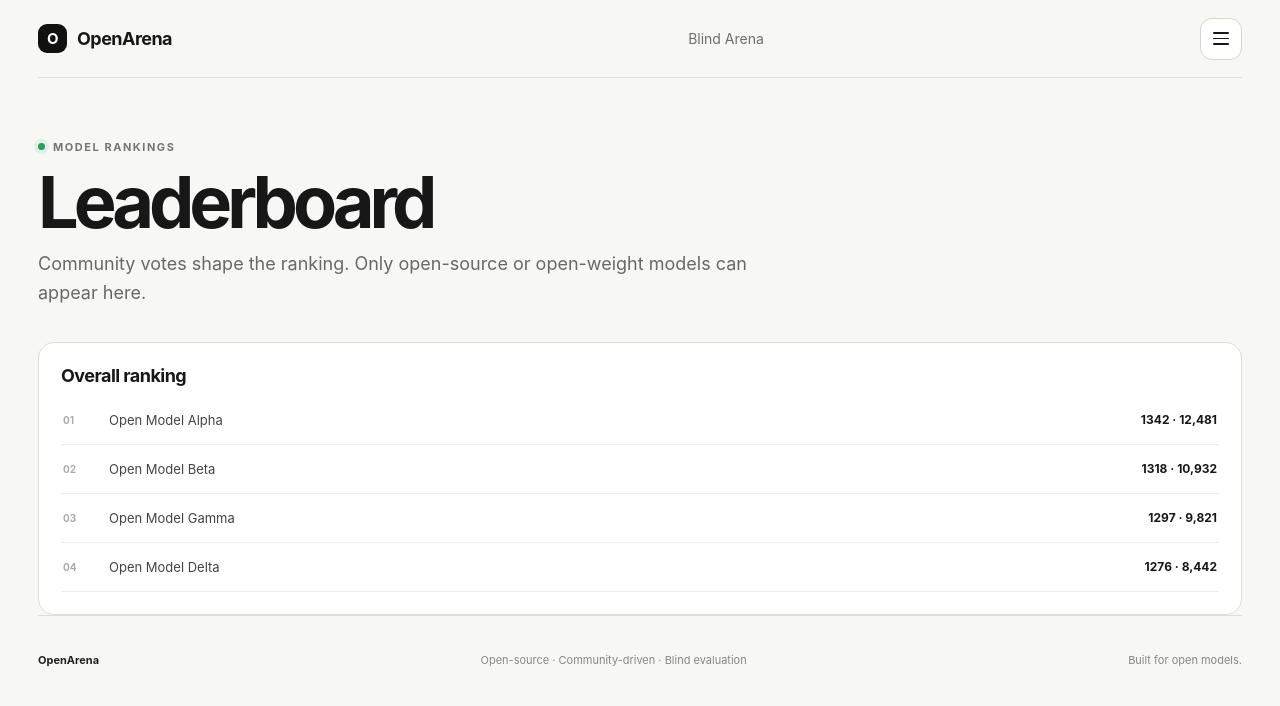
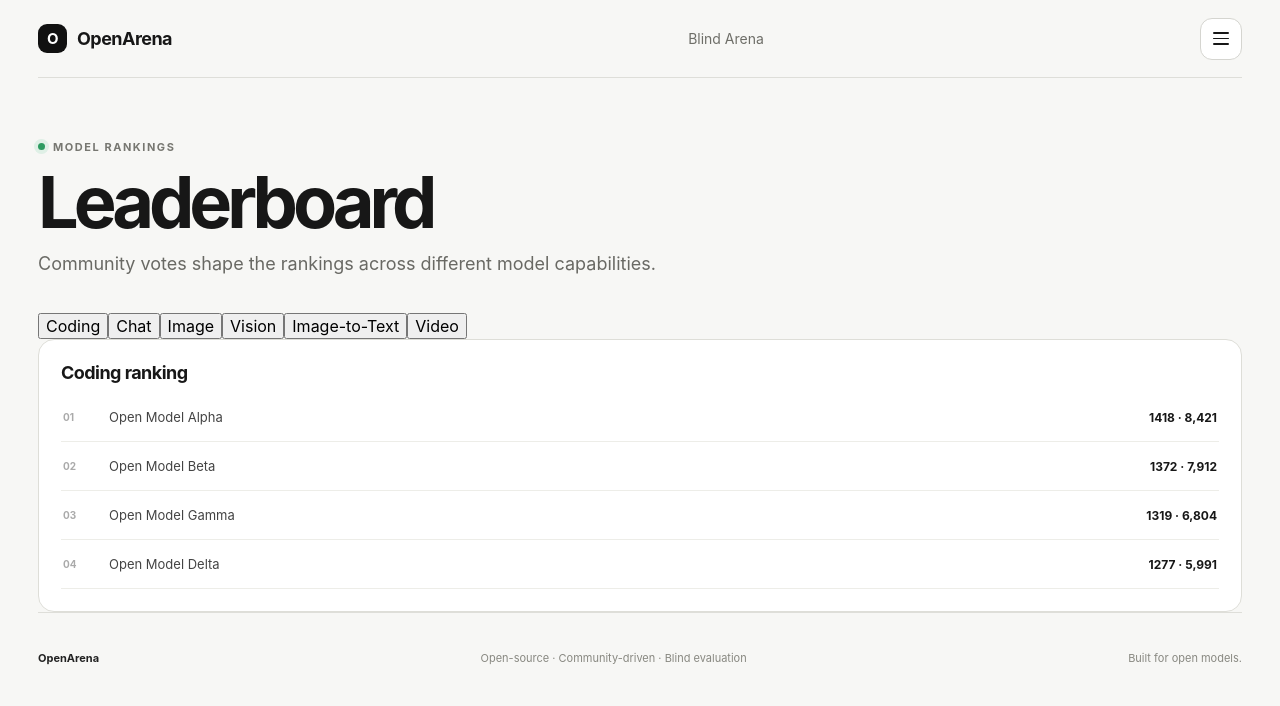
Before and after one commit to 010213pashaleshenko1-blip/OpenArena, a Next.js app: page /leaderboard in a window 1280 px wide. Shown: the top 706 px of the page. Built offline with nearby package versions, Linux system fonts and the light colour scheme.

Commit message:
feat: add leaderboard category tabs

```diff
--- a/app/leaderboard/page.tsx
+++ b/app/leaderboard/page.tsx
@@ -1,29 +1,32 @@
+"use client";
+
+import { useState } from "react";
 import { SiteShell } from "../components/site-shell";
 
-const rows = [
-  ["01", "Open Model Alpha", "1342", "12,481"],
-  ["02", "Open Model Beta", "1318", "10,932"],
-  ["03", "Open Model Gamma", "1297", "9,821"],
-  ["04", "Open Model Delta", "1276", "8,442"],
-];
+const categories = ["Coding", "Chat", "Image", "Vision", "Image-to-Text", "Video"];
+
+const rankings: Record<string, string[][]> = {
+  Coding: [["01", "Open Model Alpha", "1418", "8,421"], ["02", "Open Model Beta", "1372", "7,912"], ["03", "Open Model Gamma", "1319", "6,804"], ["04", "Open Model Delta", "1277", "5,991"]],
+  Chat: [["01", "Open Model Beta", "1431", "12,481"], ["02", "Open Model Alpha", "1398", "11,205"], ["03", "Open Model Delta", "1324", "9,842"], ["04", "Open Model Gamma", "1291", "8,714"]],
+  Image: [["01", "Open Vision Alpha", "1386", "4,281"], ["02", "Open Vision Beta", "1340", "3,918"], ["03", "Open Model Gamma", "1297", "3,421"], ["04", "Open Vision Delta", "1258", "2,884"]],
+  Vision: [["01", "Open Vision Alpha", "1422", "5,182"], ["02", "Open Model Beta", "1364", "4,701"], ["03", "Open Vision Gamma", "1321", "4,116"], ["04", "Open Model Alpha", "1289", "3,907"]],
+  "Image-to-Text": [["01", "Open Vision Beta", "1397", "3,921"], ["02", "Open Vision Alpha", "1378", "3,604"], ["03", "Open Model Gamma", "1306", "3,102"], ["04", "Open Vision Delta", "1268", "2,744"]],
+  Video: [["01", "Open Video Alpha", "1369", "2,481"], ["02", "Open Video Beta", "1331", "2,104"], ["03", "Open Vision Gamma", "1288", "1,892"], ["04", "Open Video Delta", "1247", "1,504"]],
+};
 
 export default function LeaderboardPage() {
+  const [category, setCategory] = useState("Coding");
+  const rows = rankings[category];
+
   return (
-    <SiteShell
-      title="Leaderboard"
-      description="Community votes shape the ranking. Only open-source or open-weight models can appear here."
-      badge="MODEL RANKINGS"
-    >
+    <SiteShell title="Leaderboard" description="Community votes shape the rankings across different model capabilities." badge="MODEL RANKINGS">
+      <div className="category-tabs" role="tablist" aria-label="Leaderboard categories">
+        {categories.map((item) => <button key={item} className={category === item ? "selected" : ""} onClick={() => setCategory(item)} role="tab" aria-selected={category === item}>{item}</button>)}
+      </div>
       <section className="content-grid">
         <article className="content-card">
-          <h2>Overall ranking</h2>
-          {rows.map(([rank, name, elo, battles]) => (
-            <div className="rank-row" key={rank}>
-              <b>{rank}</b>
-              <span>{name}</span>
-              <strong>{elo} · {battles}</strong>
-            </div>
-          ))}
+          <h2>{category} ranking</h2>
+          {rows.map(([rank, name, elo, battles]) => <div className="rank-row" key={rank}><b>{rank}</b><span>{name}</span><strong>{elo} · {battles}</strong></div>)}
         </article>
       </section>
     </SiteShell>
```
